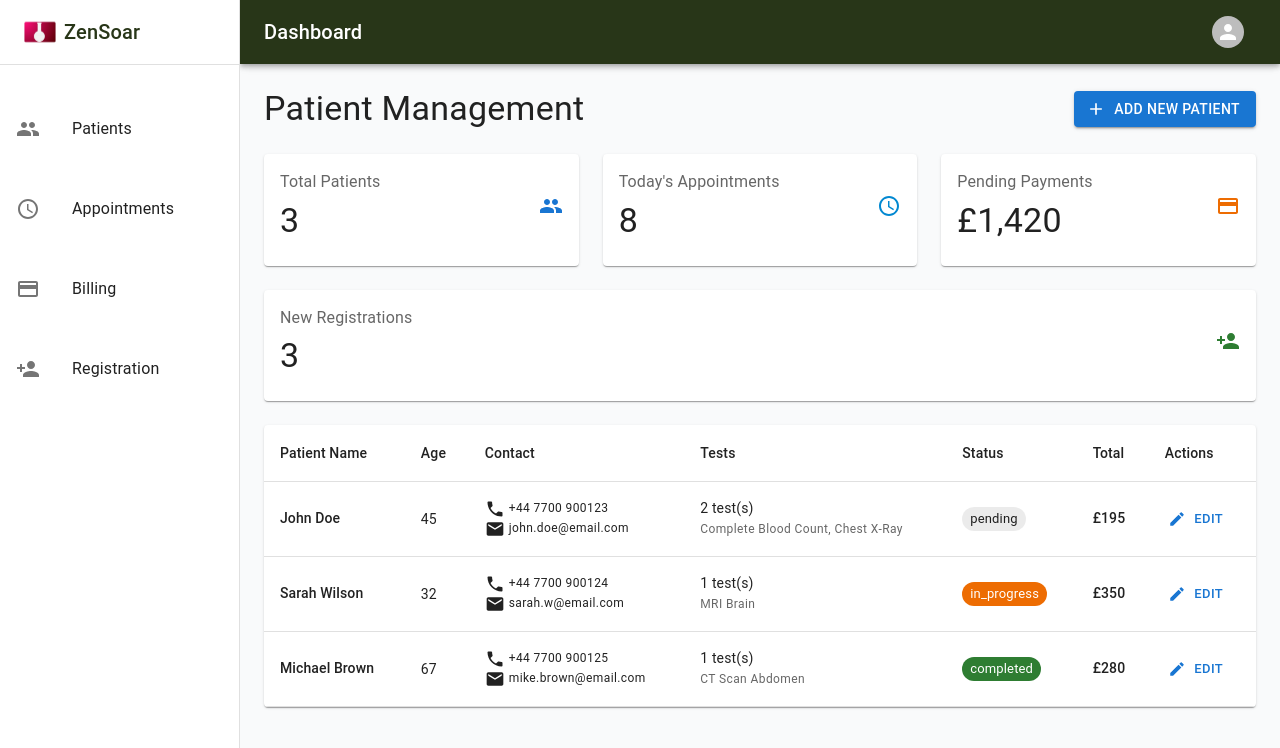
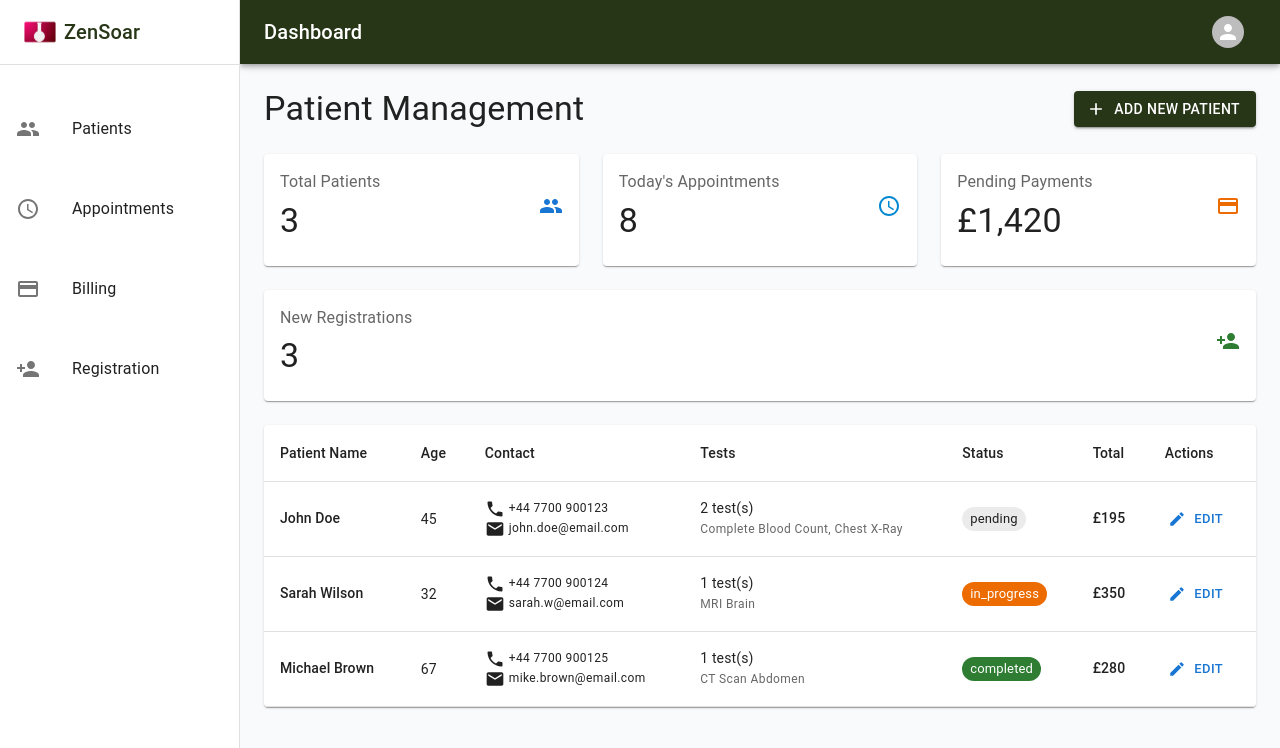
Before and after one commit to kachi33/zenSoar, a React (Vite) app: page /reception in a window 1280 px wide. Shown: the top 748 px of the page. Built offline with nearby package versions, Linux system fonts and the light colour scheme; no server answers; sample sign-in values are in the browser's storage.

Commit message:
feat:Add vercel.json to fix client-side routing 404 errors

```diff
--- a/src/components/dashboards/LabScientistDashboard.tsx
+++ b/src/components/dashboards/LabScientistDashboard.tsx
@@ -255,7 +255,12 @@ const LabScientistDashboard: React.FC = () => {
         </DialogContent>
         <DialogActions>
           <Button onClick={() => setResultDialog(false)}>Cancel</Button>
-          <Button onClick={handleSaveResult} variant="contained">
+          <Button onClick={handleSaveResult} variant="contained" sx={{
+            backgroundColor: '#283618',
+            '&:hover': {
+              backgroundColor: '#1f2a1b'
+            }
+          }}>
             Save Result
           </Button>
         </DialogActions>
--- a/src/components/dashboards/ReceptionistDashboard.tsx
+++ b/src/components/dashboards/ReceptionistDashboard.tsx
@@ -74,6 +74,12 @@ const ReceptionistDashboard: React.FC = () => {
           variant="contained"
           startIcon={<Add />}
           onClick={handleAddPatient}
+          sx={{
+            backgroundColor: '#283618',
+            '&:hover': {
+              backgroundColor: '#1f2a1b'
+            }
+          }}
         >
           Add New Patient
         </Button>
@@ -279,7 +285,12 @@ const ReceptionistDashboard: React.FC = () => {
         </DialogContent>
         <DialogActions>
           <Button onClick={() => setPatientDialog(false)}>Cancel</Button>
-          <Button onClick={handleSavePatient} variant="contained">
+          <Button onClick={handleSavePatient} variant="contained" sx={{
+            backgroundColor: '#283618',
+            '&:hover': {
+              backgroundColor: '#1f2a1b'
+            }
+          }}>
             Add Patient
           </Button>
         </DialogActions>
```
Also changed, not shown: vercel.json (added).
